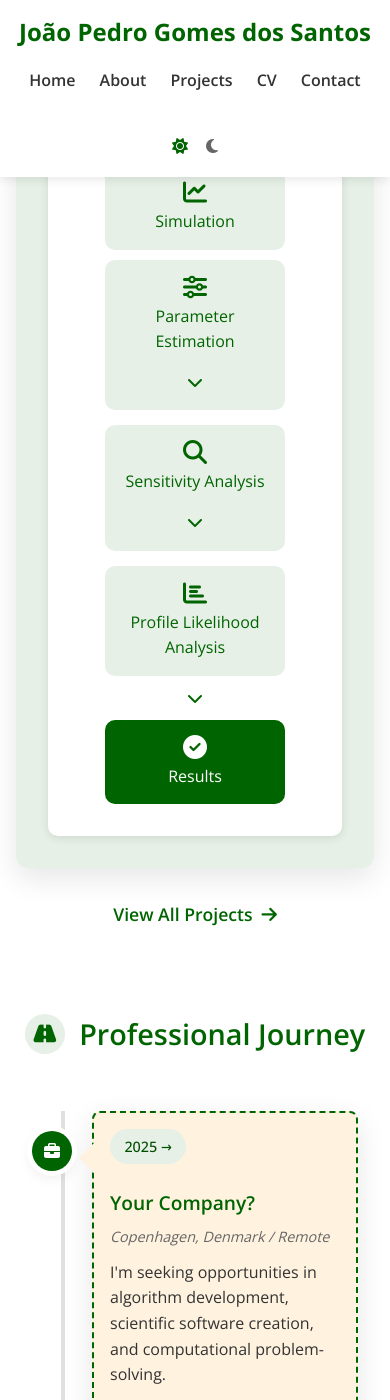
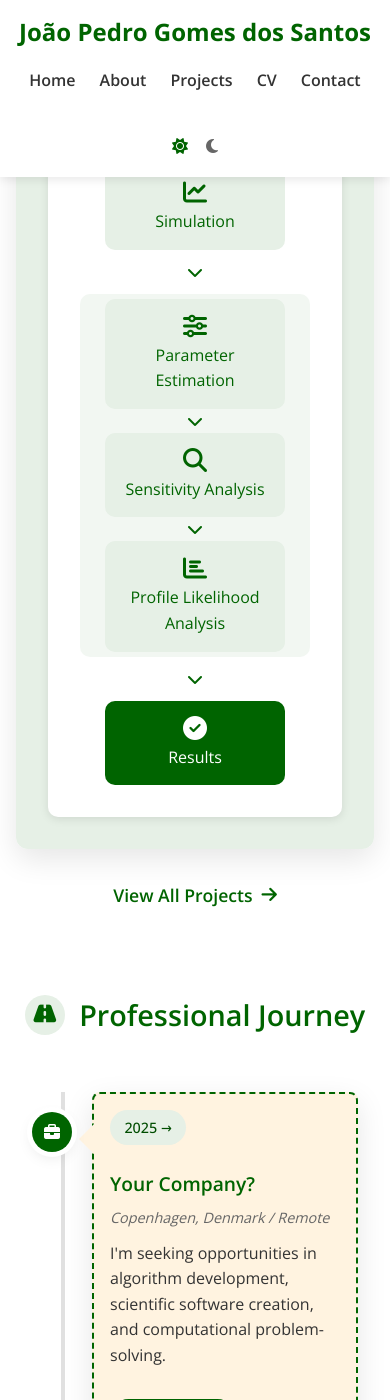
Before and after one commit to jpgsantos/jpgsantos.github.io, a Jekyll site: the page built from index.md, in a window 390 px wide and 1400 px high, scrolled down 4182 px. Built offline with Jekyll 4.4.1, drawn with Linux system fonts in a browser that asks for light colours.

Commit message:
Update featured-project.html

```diff
--- a/_includes/featured-project.html
+++ b/_includes/featured-project.html
@@ -25,7 +25,8 @@
     </div>
   </div>
   <div class="project-showcase-visual">
-    <div class="workflow-diagram clean">
+    <!-- Desktop Diagram (Branching View) -->
+    <div class="workflow-diagram clean desktop-diagram">
       <!-- Start node -->
       <div class="diagram-row">
         <div class="diagram-node start-node">
@@ -102,6 +103,84 @@
         </div>
       </div>
     </div>
+
+    <!-- Mobile Diagram (Modified to show correct hierarchy) -->
+    <div class="workflow-diagram clean mobile-diagram">
+      <!-- Start node -->
+      <div class="diagram-node start-node">
+        <i class="fas fa-play"></i>
+        <span>Start</span>
+      </div>
+
+      <!-- Arrow -->
+      <div class="diagram-arrow">
+        <i class="fas fa-chevron-down"></i>
+      </div>
+
+      <!-- Model Setup node -->
+      <div class="diagram-node regular-node">
+        <i class="fas fa-cogs"></i>
+        <span>Model Setup</span>
+      </div>
+
+      <!-- Arrow -->
+      <div class="diagram-arrow">
+        <i class="fas fa-chevron-down"></i>
+      </div>
+
+      <!-- Simulation node -->
+      <div class="diagram-node regular-node">
+        <i class="fas fa-chart-line"></i>
+        <span>Simulation</span>
+      </div>
+
+      <!-- Arrow -->
+      <div class="diagram-arrow">
+        <i class="fas fa-chevron-down"></i>
+      </div>
+
+      <!-- Analysis Section with header to show they're at same level -->
+      <div class="analysis-section">
+        <!-- Parameter Estimation node -->
+        <div class="diagram-node regular-node">
+          <i class="fas fa-sliders-h"></i>
+          <span>Parameter Estimation</span>
+        </div>
+
+        <!-- Arrow -->
+        <div class="diagram-arrow">
+          <i class="fas fa-chevron-down"></i>
+        </div>
+
+        <!-- Sensitivity Analysis node -->
+        <div class="diagram-node regular-node">
+          <i class="fas fa-search"></i>
+          <span>Sensitivity Analysis</span>
+        </div>
+
+        <!-- Arrow -->
+        <div class="diagram-arrow">
+          <i class="fas fa-chevron-down"></i>
+        </div>
+
+        <!-- Profile Likelihood Analysis node -->
+        <div class="diagram-node regular-node">
+          <i class="fas fa-chart-bar"></i>
+          <span>Profile Likelihood Analysis</span>
+        </div>
+      </div>
+
+      <!-- Arrow -->
+      <div class="diagram-arrow">
+        <i class="fas fa-chevron-down"></i>
+      </div>
+
+      <!-- Results node -->
+      <div class="diagram-node end-node">
+        <i class="fas fa-check-circle"></i>
+        <span>Results</span>
+      </div>
+    </div>
   </div>
 </div>
 
@@ -119,6 +198,11 @@
   width: 100%;
   max-width: 500px;
   margin: 0 auto;
+}
+
+/* Desktop Diagram (Branching version) */
+.workflow-diagram.clean.desktop-diagram {
+  display: flex;
 }
 
 .workflow-diagram.clean .diagram-row {
@@ -199,26 +283,30 @@
   gap: 10px;
 }
 
+/* Mobile Diagram (Linear version) */
+.workflow-diagram.clean.mobile-diagram {
+  display: none;
+}
+
+/* Analysis section for mobile to group related items */
+.analysis-section {
+  display: flex;
+  flex-direction: column;
+  align-items: center;
+  width: 100%;
+  background-color: rgba(230, 240, 230, 0.5); /* Very light green background */
+  padding: 5px;
+  border-radius: 10px;
+}
+
 /* Responsive adjustments */
 @media (max-width: 768px) {
-  .workflow-diagram.clean .diagram-branching {
-    flex-direction: column;
-    align-items: center;
-    gap: 15px;
+  .workflow-diagram.clean.desktop-diagram {
+    display: none;
   }
 
-  .branching-arrows {
-    display: none; /* Hide the branching arrows on mobile */
-  }
-
-  /* Add single arrow between each node on mobile */
-  .workflow-diagram.clean .diagram-branching .diagram-node:not(:last-child)::after {
-    content: '\f078'; /* fa-chevron-down */
-    font-family: 'Font Awesome 5 Free';
-    font-weight: 900;
-    color: #006400;
-    margin-top: 10px;
-    display: block;
+  .workflow-diagram.clean.mobile-diagram {
+    display: flex;
   }
 }
 </style>
```
